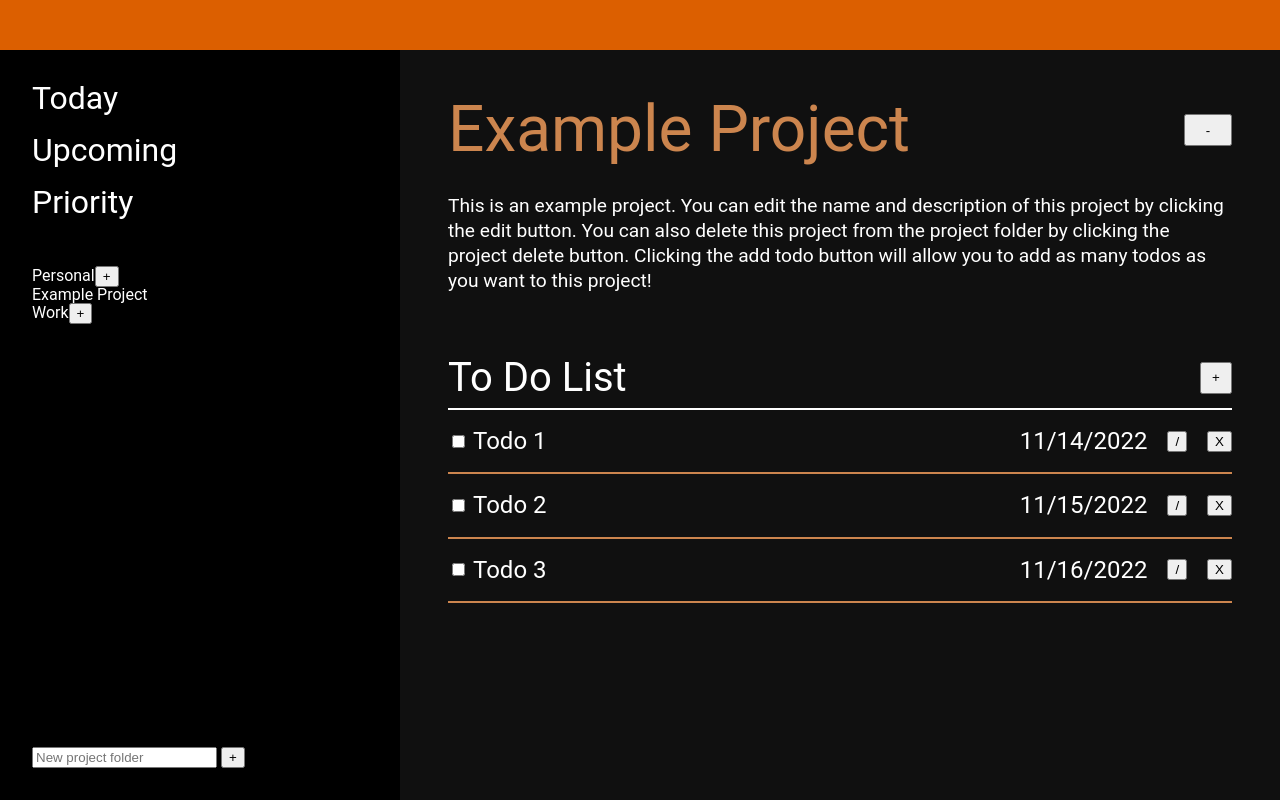
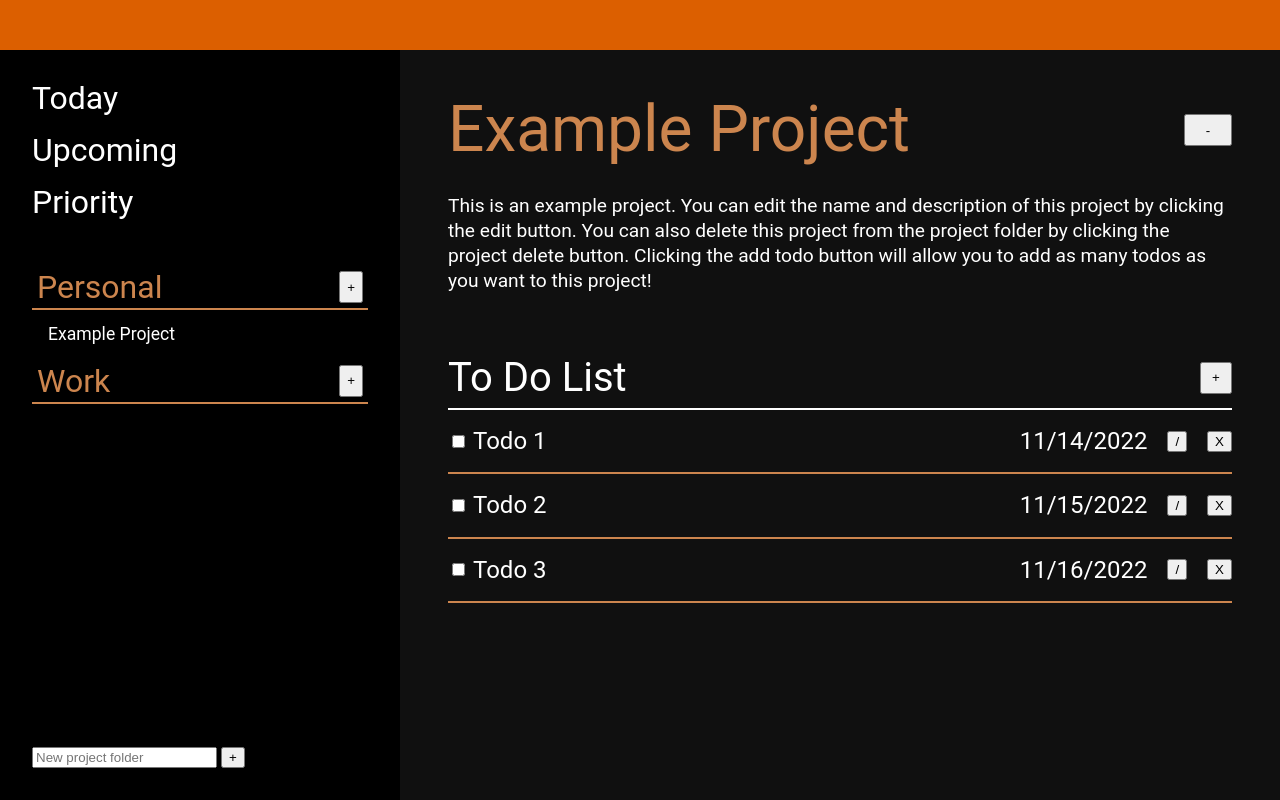
Before and after one commit to Chance093/odin-project-todo-list, a website with bundled scripts: page dist/index.html in a window 1280 px wide. Built offline with nearby package versions, Linux system fonts and the light colour scheme.

Commit message:
Style project list section on sidebar

```diff
--- a/src/dom/display.js
+++ b/src/dom/display.js
@@ -2,9 +2,8 @@ import { projectFolders } from "../index";
 import { displayProjectModal, displayTodoModal } from "./modal"
 
 function displayFolders(folders) {
-    const container = document.querySelector('.project-folder-list');
-    container.innerHTML = '';
-    const list = document.createElement('ul');
+    const list = document.querySelector('.project-folder-list');
+    list.innerHTML = '';
     folders.forEach((folder, index) => {
         const projFolder = document.createElement('li');
         const button = document.createElement('button');
@@ -32,7 +31,6 @@ function displayFolders(folders) {
             proj.addEventListener('click', selectProject);
         })
     })
-    container.appendChild(list);
 }
 
 function selectProject(e) {
--- a/src/style.css
+++ b/src/style.css
@@ -177,6 +177,21 @@ header {
     cursor: pointer;
 }
 
+.sidebar>.links>.project-folder-list>li>div {
+    font-size: 2rem;
+    color: var(--tertiarycolor);
+    border-bottom: 2px solid var(--tertiarycolor);
+    display: flex;
+    justify-content: space-between;
+    padding: 5px;
+}
+
+.sidebar>.links>.project-folder-list>li>.project-list>li {
+    font-size: 1.1rem;
+    margin: 1rem;
+    cursor: pointer;
+}
+
 main {
     grid-area: 2 / 2 / 3 / 3;
     background-color: var(--primarycolor);
```
Also changed, not shown: dist/index.html, dist/main.js.
